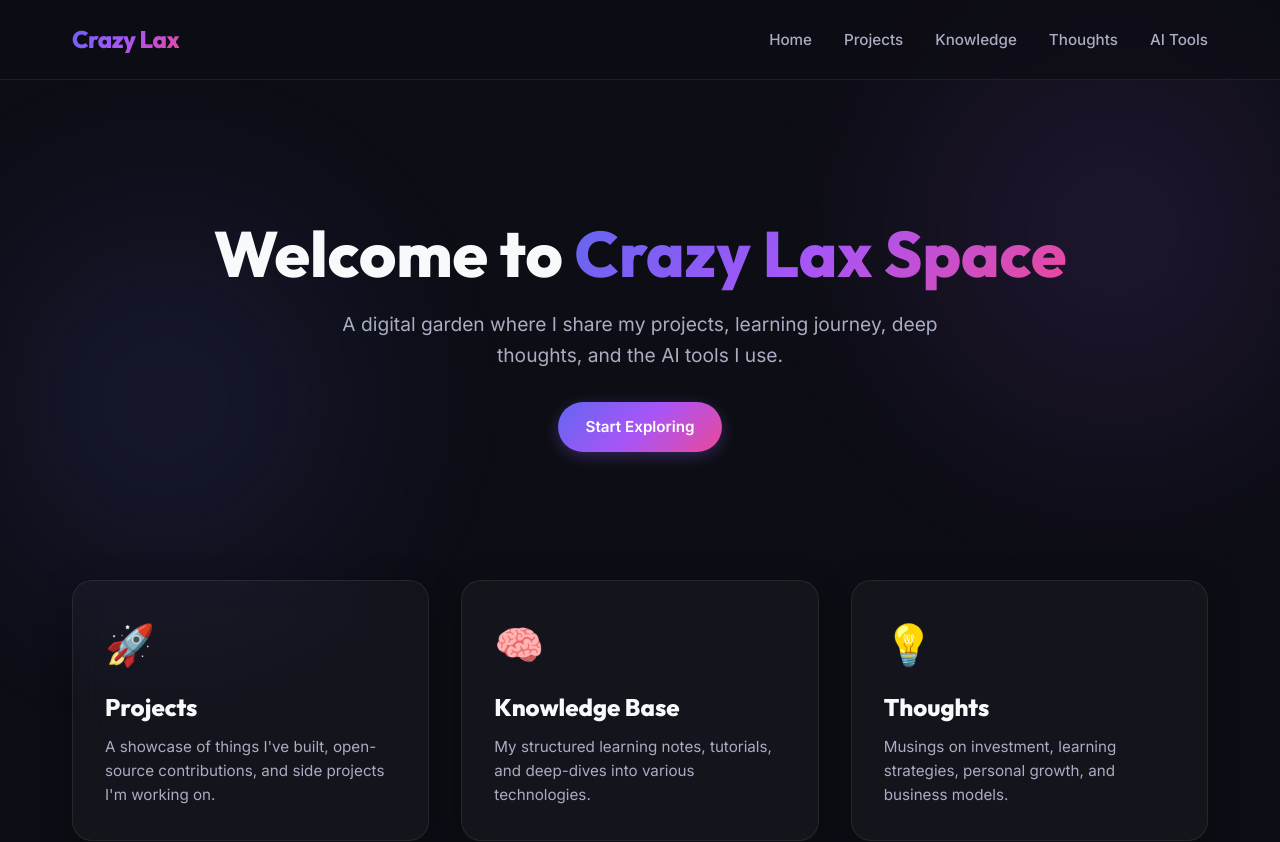
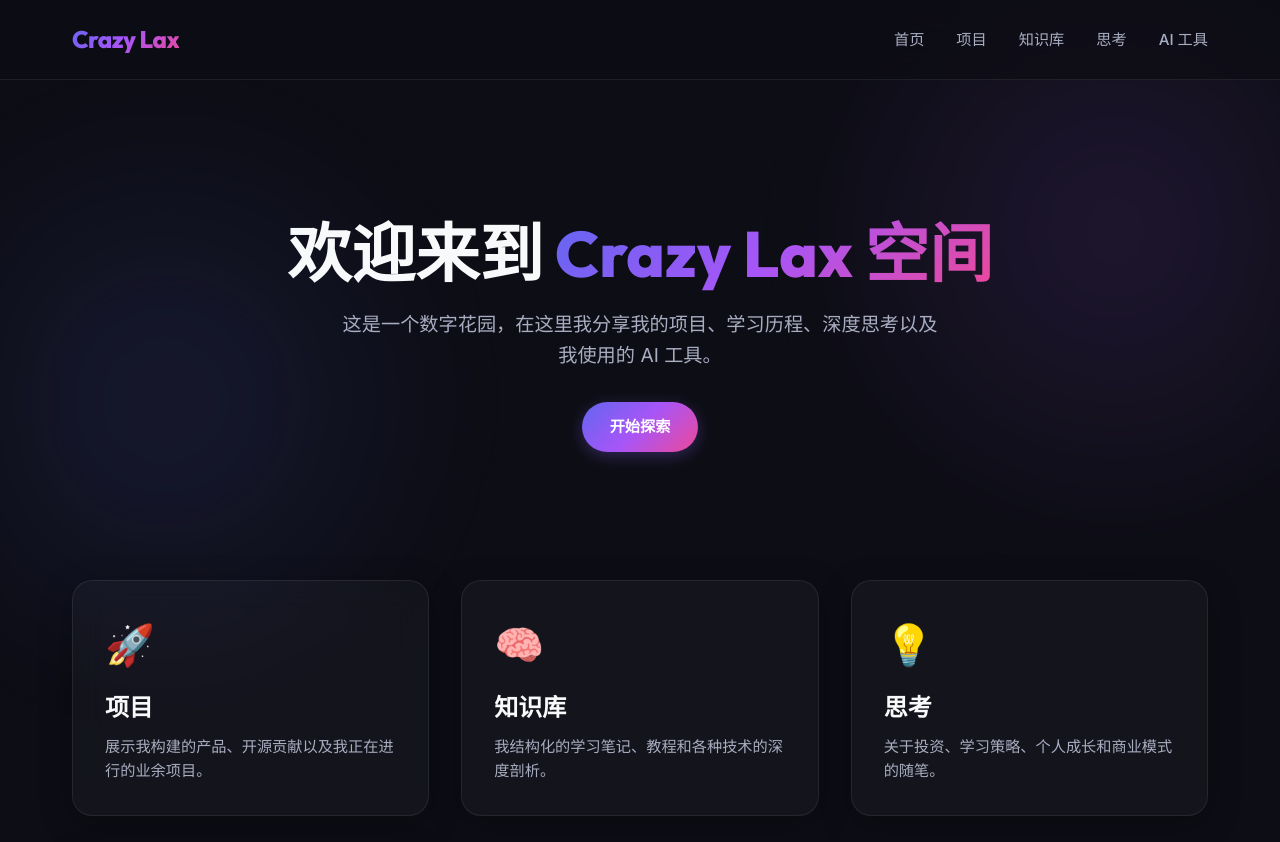
Before and after one commit to freeman-1984-coder/personal-website, a Next.js app: page / in a window 1280 px wide. Shown: the top 842 px of the page. Built offline with nearby package versions, Linux system fonts and the light colour scheme.

Commit message:
Translate website to Chinese

```diff
--- a/src/app/layout.tsx
+++ b/src/app/layout.tsx
@@ -3,8 +3,8 @@ import './globals.css'
 import Link from 'next/link'
 
 export const metadata: Metadata = {
-  title: 'Crazy Lax - Digital Garden',
-  description: 'A personal space for projects, knowledge, thoughts, and tools by Crazy Lax.',
+  title: 'Crazy Lax - 数字花园',
+  description: 'Crazy Lax 的个人空间，记录项目、知识、思考与 AI 工具。',
 }
 
 export default function RootLayout({
@@ -22,11 +22,11 @@ export default function RootLayout({
               Crazy Lax
             </Link>
             <ul className="nav-links">
-              <li><Link href="/" className="nav-link">Home</Link></li>
-              <li><Link href="/projects" className="nav-link">Projects</Link></li>
-              <li><Link href="/knowledge" className="nav-link">Knowledge</Link></li>
-              <li><Link href="/thoughts" className="nav-link">Thoughts</Link></li>
-              <li><Link href="/tools" className="nav-link">AI Tools</Link></li>
+              <li><Link href="/" className="nav-link">首页</Link></li>
+              <li><Link href="/projects" className="nav-link">项目</Link></li>
+              <li><Link href="/knowledge" className="nav-link">知识库</Link></li>
+              <li><Link href="/thoughts" className="nav-link">思考</Link></li>
+              <li><Link href="/tools" className="nav-link">AI 工具</Link></li>
             </ul>
           </div>
         </nav>
--- a/src/app/page.tsx
+++ b/src/app/page.tsx
@@ -6,12 +6,12 @@ export default function Home() {
       <div className="container">
         <section style={{ textAlign: 'center', margin: '4rem 0', padding: '2rem 0' }} className="fade-in-up">
           <h1 style={{ fontSize: '4rem', marginBottom: '1rem' }}>
-            Welcome to <span className="text-gradient">Crazy Lax Space</span>
+            欢迎来到 <span className="text-gradient">Crazy Lax 空间</span>
           </h1>
           <p style={{ fontSize: '1.2rem', color: 'var(--text-secondary)', maxWidth: '600px', margin: '0 auto 2rem' }}>
-            A digital garden where I share my projects, learning journey, deep thoughts, and the AI tools I use.
+            这是一个数字花园，在这里我分享我的项目、学习历程、深度思考以及我使用的 AI 工具。
           </p>
-          <a href="#explore" className="btn btn-primary">Start Exploring</a>
+          <a href="#explore" className="btn btn-primary">开始探索</a>
         </section>
 
         <section id="explore" style={{
@@ -23,33 +23,33 @@ export default function Home() {
 
           <Link href="/projects" className="glass glass-card fade-in-up delay-1" style={{ display: 'block' }}>
             <div style={{ fontSize: '2.5rem', marginBottom: '1rem' }}>🚀</div>
-            <h2 style={{ fontSize: '1.5rem', marginBottom: '0.8rem' }}>Projects</h2>
+            <h2 style={{ fontSize: '1.5rem', marginBottom: '0.8rem' }}>项目</h2>
             <p style={{ color: 'var(--text-secondary)', fontSize: '0.95rem' }}>
-              A showcase of things I've built, open-source contributions, and side projects I'm working on.
+              展示我构建的产品、开源贡献以及我正在进行的业余项目。
             </p>
           </Link>
 
           <Link href="/knowledge" className="glass glass-card fade-in-up delay-2" style={{ display: 'block' }}>
             <div style={{ fontSize: '2.5rem', marginBottom: '1rem' }}>🧠</div>
-            <h2 style={{ fontSize: '1.5rem', marginBottom: '0.8rem' }}>Knowledge Base</h2>
+            <h2 style={{ fontSize: '1.5rem', marginBottom: '0.8rem' }}>知识库</h2>
             <p style={{ color: 'var(--text-secondary)', fontSize: '0.95rem' }}>
-              My structured learning notes, tutorials, and deep-dives into various technologies.
+              我结构化的学习笔记、教程和各种技术的深度剖析。
             </p>
           </Link>
 
           <Link href="/thoughts" className="glass glass-card fade-in-up delay-3" style={{ display: 'block' }}>
             <div style={{ fontSize: '2.5rem', marginBottom: '1rem' }}>💡</div>
-            <h2 style={{ fontSize: '1.5rem', marginBottom: '0.8rem' }}>Thoughts</h2>
+            <h2 style={{ fontSize: '1.5rem', marginBottom: '0.8rem' }}>思考</h2>
             <p style={{ color: 'var(--text-secondary)', fontSize: '0.95rem' }}>
-              Musings on investment, learning strategies, personal growth, and business models.
+              关于投资、学习策略、个人成长和商业模式的随笔。
             </p>
           </Link>
 
           <Link href="/tools" className="glass glass-card fade-in-up delay-4" style={{ display: 'block' }}>
             <div style={{ fontSize: '2.5rem', marginBottom: '1rem' }}>🤖</div>
-            <h2 style={{ fontSize: '1.5rem', marginBottom: '0.8rem' }}>AI Tools</h2>
+            <h2 style={{ fontSize: '1.5rem', marginBottom: '0.8rem' }}>AI 工具</h2>
             <p style={{ color: 'var(--text-secondary)', fontSize: '0.95rem' }}>
-              My curated toolbox and workflows using AI to 10x productivity and creativity.
+              我精心挑选的工具箱和通过 AI 将生产力与创造力提升 10 倍的工作流。
             </p>
           </Link>
 
```
Also changed, not shown: src/app/knowledge/page.tsx (+8 -8 lines), src/app/projects/page.tsx (+6 -6 lines), src/app/thoughts/page.tsx (+10 -11 lines), src/app/tools/page.tsx (+8 -8 lines).
